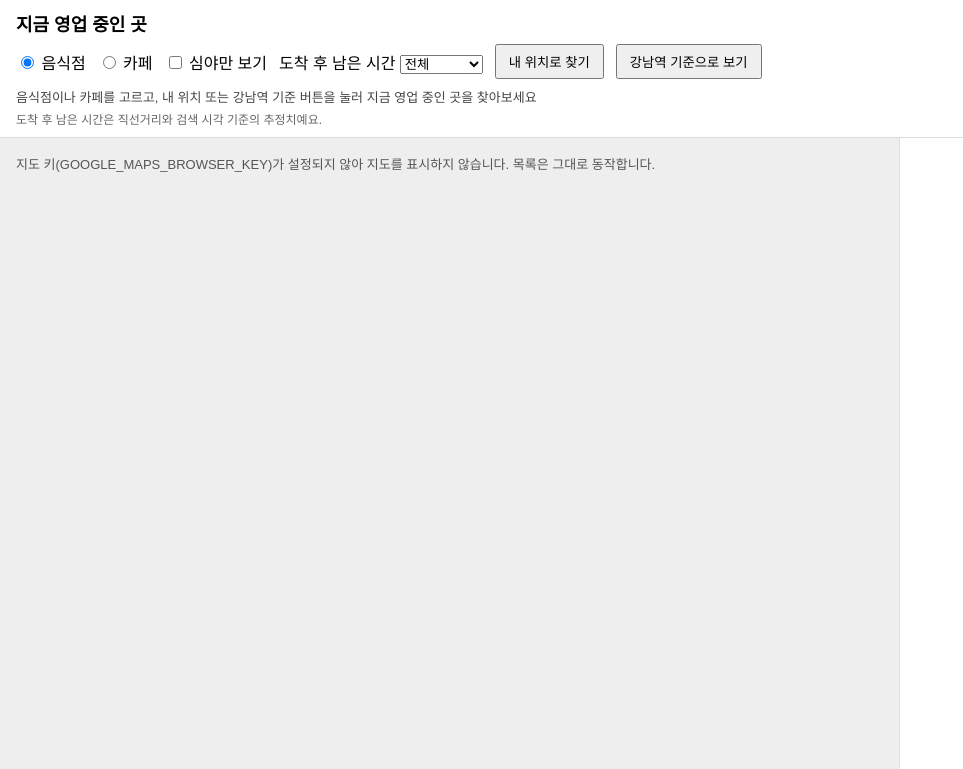
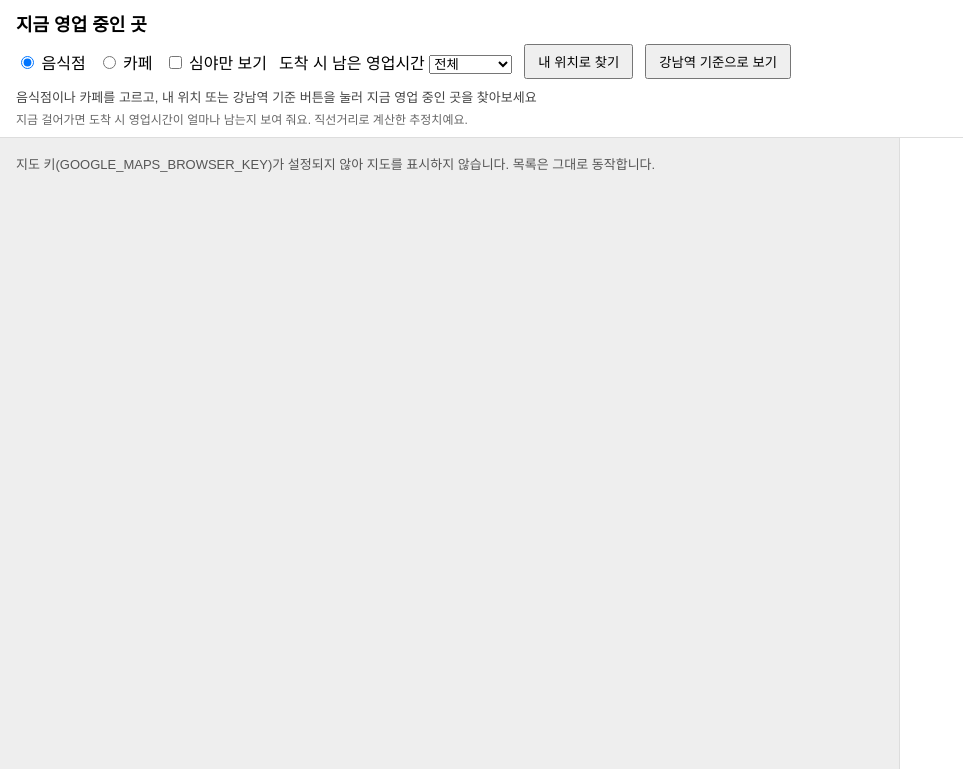
Before and after one commit to jason-kkiimm/gangnam-latenight-map, a Flask app: page / in a window 1280 px wide. Shown: the top 769 px of the page, without its empty margins (0-963 px from the left). Run offline with Flask 3, Linux system fonts and the light colour scheme.

Commit message:
Reword time-left labels to "도착 시", 24h shown as "24시간 영업" (devlog #27)
Text only; calculation and filter behavior unchanged.

Co-Authored-By: Claude Sonnet 5.5 <noreply@anthropic.com>

```diff
--- a/static/js/map.js
+++ b/static/js/map.js
@@ -61,7 +61,7 @@ function walkText(p) {
   return p.walk_min <= 1 ? "도보 1분 이내" : `도보 약 ${p.walk_min}분`;
 }
 
-// 도착 후 남은 시간의 상태: unlimited(24시간) / unknown(시각 모름) / late(도착 전 마감 가능) / ok
+// 도착 시 남은 영업시간의 상태: unlimited(24시간) / unknown(시각 모름) / late(도착 전 마감 가능) / ok
 function leftState(p) {
   if (p.is_24h) return "unlimited";
   if (p.remaining_min == null) return "unknown";
@@ -72,13 +72,13 @@ function leftState(p) {
 function leftText(p) {
   switch (leftState(p)) {
     case "unlimited":
-      return "도착 후 제한 없음";
+      return "24시간 영업";
     case "unknown":
-      return "도착 후 확인 필요";
+      return "도착 시 영업 확인 필요";
     case "late":
       return "도착 전 마감 가능";
     default:
-      return `도착 후 ${durationText(p.remaining_min)} 남음`;
+      return `도착 시 ${durationText(p.remaining_min)} 남음`;
   }
 }
 
@@ -214,7 +214,7 @@ function showLast() {
   else if (!lateList.length)
     emptyMessage = '자정을 넘겨 닫는 곳이 없어요. "심야만 보기"를 끄면 지금 영업 중인 곳을 볼 수 있어요.';
   else
-    emptyMessage = `도착 후 ${leftName} 이상 남는 곳이 없어요. 남은 시간을 "전체"로 바꾸면 ${lateList.length}곳이 보여요.`;
+    emptyMessage = `도착 시 ${leftName} 이상 남는 곳이 없어요. "도착 시 남은 영업시간"을 "전체"로 바꾸면 ${lateList.length}곳이 보여요.`;
   render(shown, last.origin, emptyMessage);
 
   const kind = TYPE_LABEL[last.type] || "가게"; // 지금 보이는 결과의 종류(음식점/카페)
@@ -223,7 +223,7 @@ function showLast() {
   } else if (!lateOnly && !minLeft) {
     setStatus(`${last.note} 반경 1km 안 지금 영업 중인 ${kind} ${total}곳, 가까운 순`);
   } else {
-    const conds = [lateOnly ? "심야(자정을 넘겨 닫는 곳)" : "", minLeft ? `도착 후 ${leftName} 이상 남는 곳` : ""].filter(Boolean);
+    const conds = [lateOnly ? "심야(자정을 넘겨 닫는 곳)" : "", minLeft ? `도착 시 ${leftName} 이상 남는 곳` : ""].filter(Boolean);
     setStatus(
       shown.length
         ? `${last.note} 지금 영업 중인 ${kind} ${total}곳 중 ${conds.join(" + ")} ${shown.length}곳, 가까운 순`
--- a/templates/index.html
+++ b/templates/index.html
@@ -14,7 +14,7 @@
       <label><input type="radio" name="type" value="restaurant" checked> 음식점</label>
       <label><input type="radio" name="type" value="cafe"> 카페</label>
       <label><input type="checkbox" id="late-only"> 심야만 보기</label>
-      <label>도착 후 남은 시간
+      <label>도착 시 남은 영업시간
         <select id="min-left">
           <option value="0" selected>전체</option>
           <option value="30">30분 이상</option>
@@ -26,7 +26,7 @@
       <button id="btn-station" type="button">강남역 기준으로 보기</button>
     </div>
     <p id="status" role="status">음식점이나 카페를 고르고, 내 위치 또는 강남역 기준 버튼을 눌러 지금 영업 중인 곳을 찾아보세요</p>
-    <p class="note">도착 후 남은 시간은 직선거리와 검색 시각 기준의 추정치예요.</p>
+    <p class="note">지금 걸어가면 도착 시 영업시간이 얼마나 남는지 보여 줘요. 직선거리로 계산한 추정치예요.</p>
   </header>
   <main>
     <div id="map"></div>
```
Also changed, not shown: docs/devlog.md (+22 -0 lines).
